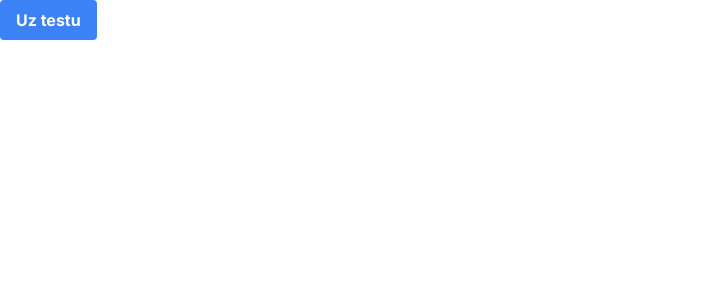
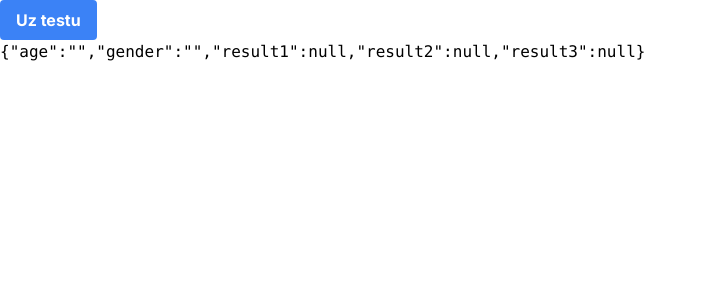
Before and after one commit to noohv/rsvp-app, a Next.js app: page / in a window 1280 px wide. Shown: the top 300 px of the page, without its empty margins (0-707 px from the left). Built offline with nearby package versions, Linux system fonts and the light colour scheme.

Commit message:
Show result at the end

```diff
--- a/src/app/page.js
+++ b/src/app/page.js
@@ -26,19 +26,22 @@ function Home() {
   },[])
 
 	useEffect(() => {
-    console.log(currentTest)
     setCurrentTest(order[currentIndex])
 
-    if(currentIndex < order.length && isActive) {
-      setData({...data, [`result${order[currentIndex]}`]: reactionTime})
+    if(isActive) {
+      if(currentIndex < order.length) {
+        setData({...data, [`result${order[currentIndex]}`]: reactionTime})
+        setReactionTime(null)
+      }
       setCurrentIndex((prevIndex) => prevIndex + 1);
-    }
-    if(currentIndex === order.length) {
-      setPhase("save")
+      setIsActive(false)
+      if(currentIndex == order.length) {
+        setPhase("save")
+      }
     }
 
   }, [reactionTime, order, isActive])
-  console.log(phase)
+  console.log(data)
 
 	return (
 		<>
@@ -64,10 +67,15 @@ function Home() {
       }
 
       {phase === "save" &&
-        <button className="bg-blue-500 hover:bg-blue-700 text-white font-bold py-2 px-4 rounded w-50" onClick={(e) => {setPhase("user")}}>
-          Uz testu
-        </button>
+        (
+          <button className="bg-blue-500 hover:bg-blue-700 text-white font-bold py-2 px-4 rounded w-50" onClick={(e) => {setPhase("user")}}>
+            Uz sakumu
+          </button>
+        )
       }
+      <pre>
+        {JSON.stringify(data)}
+      </pre>
 		</>
 	)
 }
--- a/src/app/singleTest.js
+++ b/src/app/singleTest.js
@@ -68,14 +68,14 @@ const Test = ({testNumber, setReactionTime,setIsActive}) => {
     } else if (testActive && currentIndex === allLetters.length) {
       setListeningToInput(false);
       setTestActive(false);
-      setIsActive(false)
+      setIsActive(true)
       setCurrentIndex(0)
     }
   }, [currentIndex, testActive, allLetters.length]);
 
   const startTest = () => {
     setTestActive(true);
-    setIsActive(true)
+    setIsActive(false)
   };
 
   const showNextLetter = () => {
```
